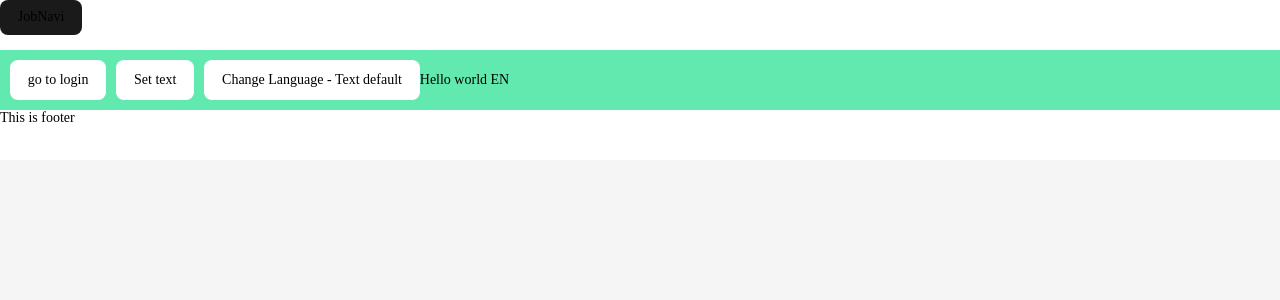
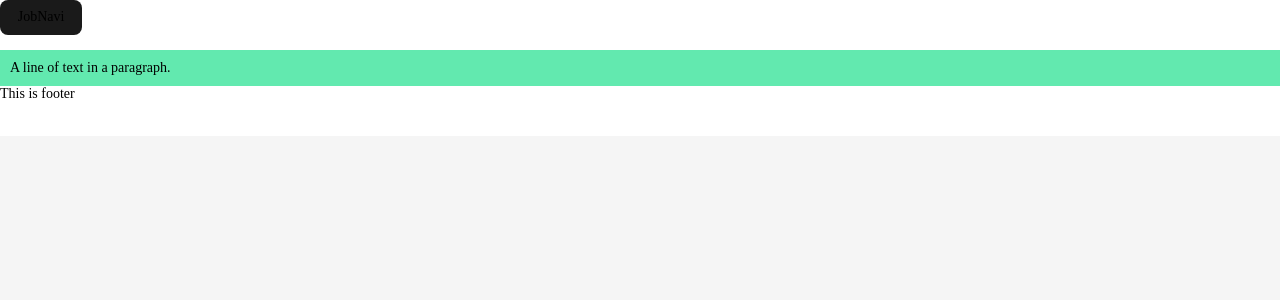
Before and after one commit to chuquoctuan2704/Base-ReactJS-TypeScript, a React app: page / in a window 1280 px wide. Shown: the top 300 px of the page. Built offline with nearby package versions, Linux system fonts and the light colour scheme; the HTML template or start-up script is replaced by a standard one.

Commit message:
happy new year

```diff
--- a/package.json
+++ b/package.json
@@ -28,6 +28,8 @@
     "react-router-dom": "^6.4.3",
     "react-toastify": "^9.1.1",
     "recoil": "^0.7.6",
+    "slate": "^0.88.1",
+    "slate-react": "^0.88.0",
     "styled-components": "^5.3.6",
     "validator": "^13.7.0",
     "websql": "^2.0.3"
--- a/src/features/home/home-view.tsx
+++ b/src/features/home/home-view.tsx
@@ -1,9 +1,23 @@
-import React, { ReactElement, useMemo } from 'react'
+import React, { ReactElement, useMemo, useState } from 'react'
 import styled from 'styled-components'
 import { useTranslation } from 'react-i18next'
 import { setLanguageCode } from '~/commons/services/local-storage'
 import { HomeViewModel } from './home-view-model'
 import Debug from 'debug'
+
+import { createEditor, BaseEditor } from 'slate'
+import { Slate, Editable, withReact, ReactEditor } from 'slate-react'
+
+type CustomElement = { type: 'paragraph', children: CustomText[] }
+type CustomText = { text: string }
+
+declare module 'slate' {
+  interface CustomTypes {
+    Editor: BaseEditor & ReactEditor
+    Element: CustomElement
+    Text: CustomText
+  }
+}
 
 const debug = Debug('Home:')
 
@@ -24,15 +38,27 @@
   height: 40px;
   background-color: white;
 `
-
-export function Home (): ReactElement {
+const initialValue: CustomElement[] = [
+  {
+    type: 'paragraph',
+    children: [{ text: 'A line of text in a paragraph.' }]
+  }
+]
+export function Home(): ReactElement {
   const { t, i18n } = useTranslation()
   const clickTitle = useMemo(() => t('translations.Hello'), [t])
   const { text, setText, goToLogin } = HomeViewModel()
-
+  const [editor] = useState(() => withReact(createEditor()))
   return (
     <HomeContainer>
-      <ButtonToLogin
+      <Slate editor={editor} value={initialValue} >
+        <Editable
+          onKeyDown={(event) => {
+            console.log(event.key)
+          }}
+        />
+      </Slate>
+      {/* <ButtonToLogin
         onClick={() => {
           goToLogin()
         }}>
@@ -56,7 +82,7 @@
         }}>
         Change Language - {text}
       </ButtonClick>
-      {clickTitle}
+      {clickTitle} */}
     </HomeContainer>
   )
 }
--- a/src/main.tsx
+++ b/src/main.tsx
@@ -14,11 +14,11 @@
 // (để hiển thị debug trong console của trình duyệt. chọn "Verbose" trong "All levels")
 
 ReactDOM.createRoot(document.getElementById('root') as HTMLElement).render(
-  <React.StrictMode>
+  // <React.StrictMode>
     <RecoilRoot>
       <I18nProvider>
         <RouterApp />
       </I18nProvider>
     </RecoilRoot>
-  </React.StrictMode>
+  // </React.StrictMode>
 )
```
Also changed, not shown: declarations.d.ts (+11 -0 lines), 1 other file (tests, documents, lock files or other folders).
